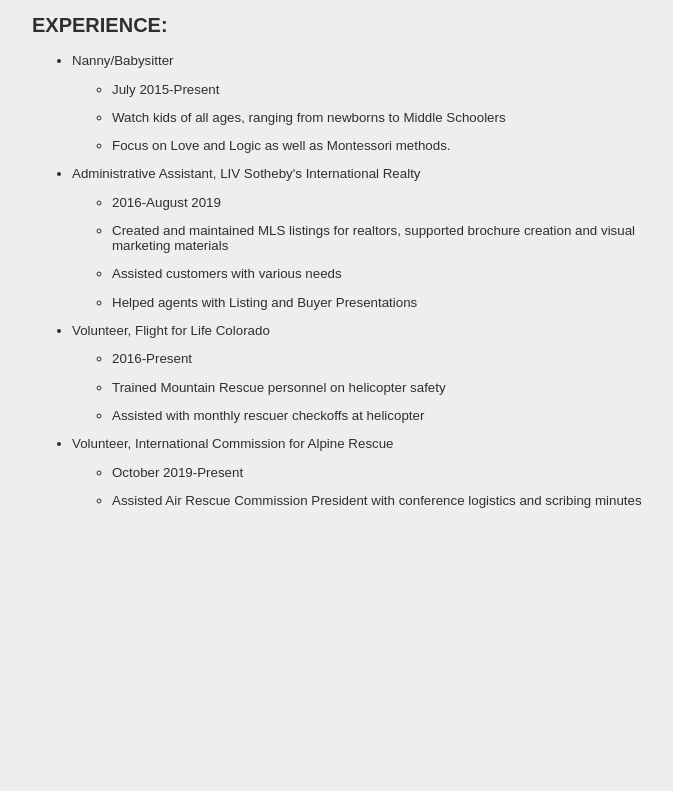
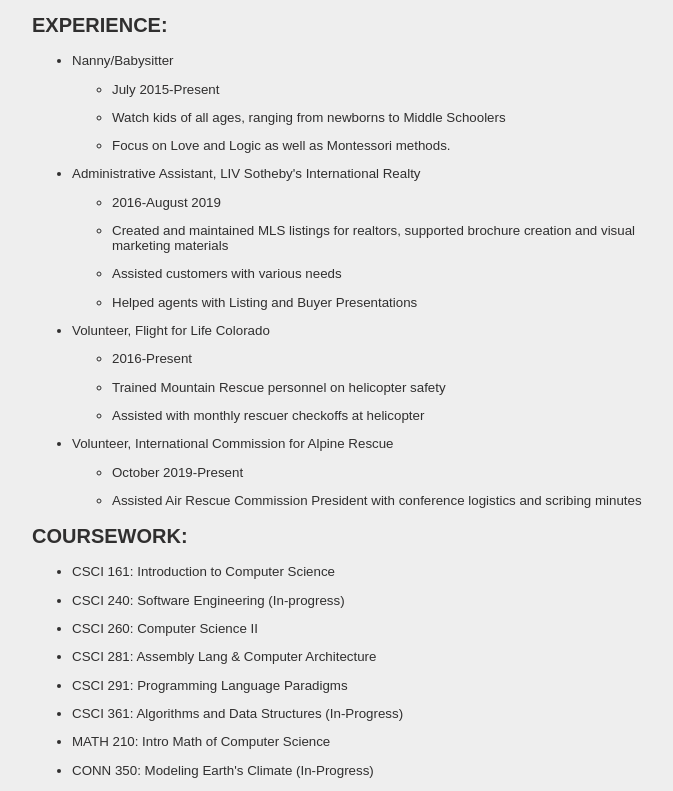
Before and after one commit to evasophia333/evasophia333.github.io, a plain HTML site: page resume.html in a window 1280 px wide. Shown: the part 413-1204 px from the top of the page, without its empty margins (283-956 px from the left). Before the commit the page ends 934 px from the top, so only its background shows below. Drawn offline with Linux system fonts and the light colour scheme.

Commit message:
updated coursework section of resume page

```diff
--- a/resume.html
+++ b/resume.html
@@ -108,6 +108,33 @@
                     </li>
                 </ul>
             </ul>
+            <h2>COURSEWORK:</h2>
+            <ul>
+                <li>
+                    <p>CSCI 161: Introduction to Computer Science</p>
+                </li>
+                <li>
+                    <p>CSCI 240: Software Engineering (In-progress)</p>
+                </li>
+                <li>
+                    <p>CSCI 260: Computer Science II</p>
+                </li>
+                <li>
+                    <p>CSCI 281: Assembly Lang & Computer Architecture</p>
+                </li>
+                <li>
+                    <p>CSCI 291: Programming Language Paradigms</p>
+                </li>
+                <li>
+                    <p>CSCI 361: Algorithms and Data Structures (In-Progress)</p>
+                </li>
+                <li>
+                    <p>MATH 210: Intro Math of Computer Science</p>
+                </li>
+                <li>
+                    <p>CONN 350: Modeling Earth's Climate (In-Progress)</p>
+                </li>
+            </ul>
         </div>
     </div>
 </body>
```
